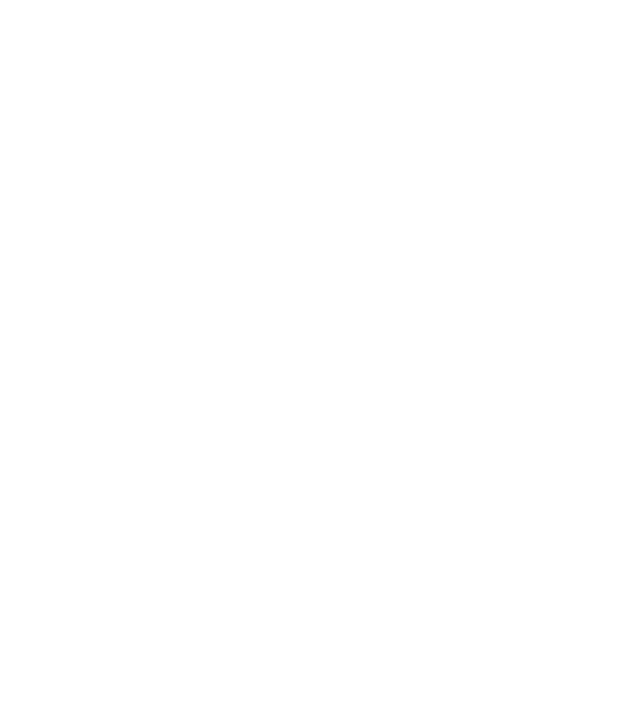
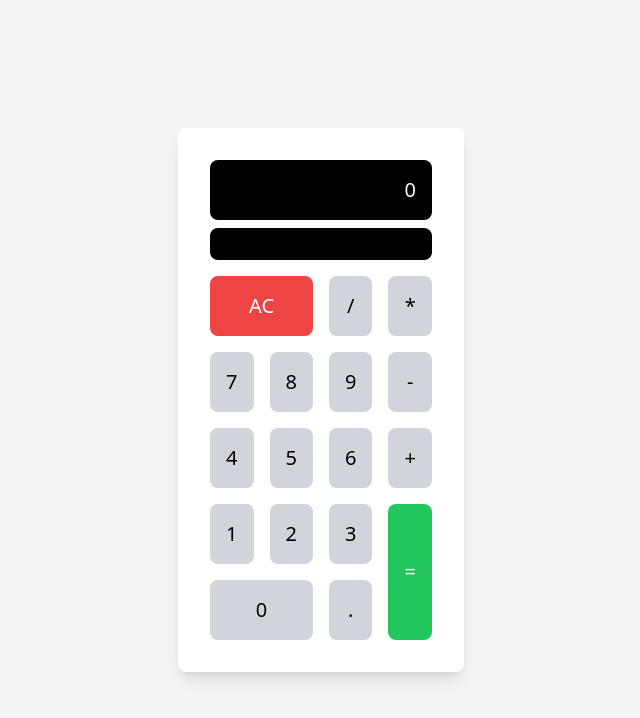
Before and after one commit to Hasinarahman/js-calculator, a React (Create React App) app: page / in a window 1280 px wide. Shown: the top 718 px of the page, without its empty margins (319-959 px from the left). Built offline with nearby package versions, Linux system fonts and the light colour scheme.

Commit message:
adding readme file

```diff
--- a/src/App.js
+++ b/src/App.js
@@ -1,11 +1,13 @@
 import React from 'react';
 import Calculator from './component/Calculator';
-import './index.css';
+ // Adjust the import path as needed
 
 const App = () => {
-  <div className="flex justify-center items-center min-h-screen bg-gray-100">
+  return (
+    <div>
     <Calculator />
-  </div>;
+    </div>
+  );
 };
 
 export default App;
```
Also changed, not shown: public/manifest.json, 1 other file (tests, documents, lock files or other folders).
